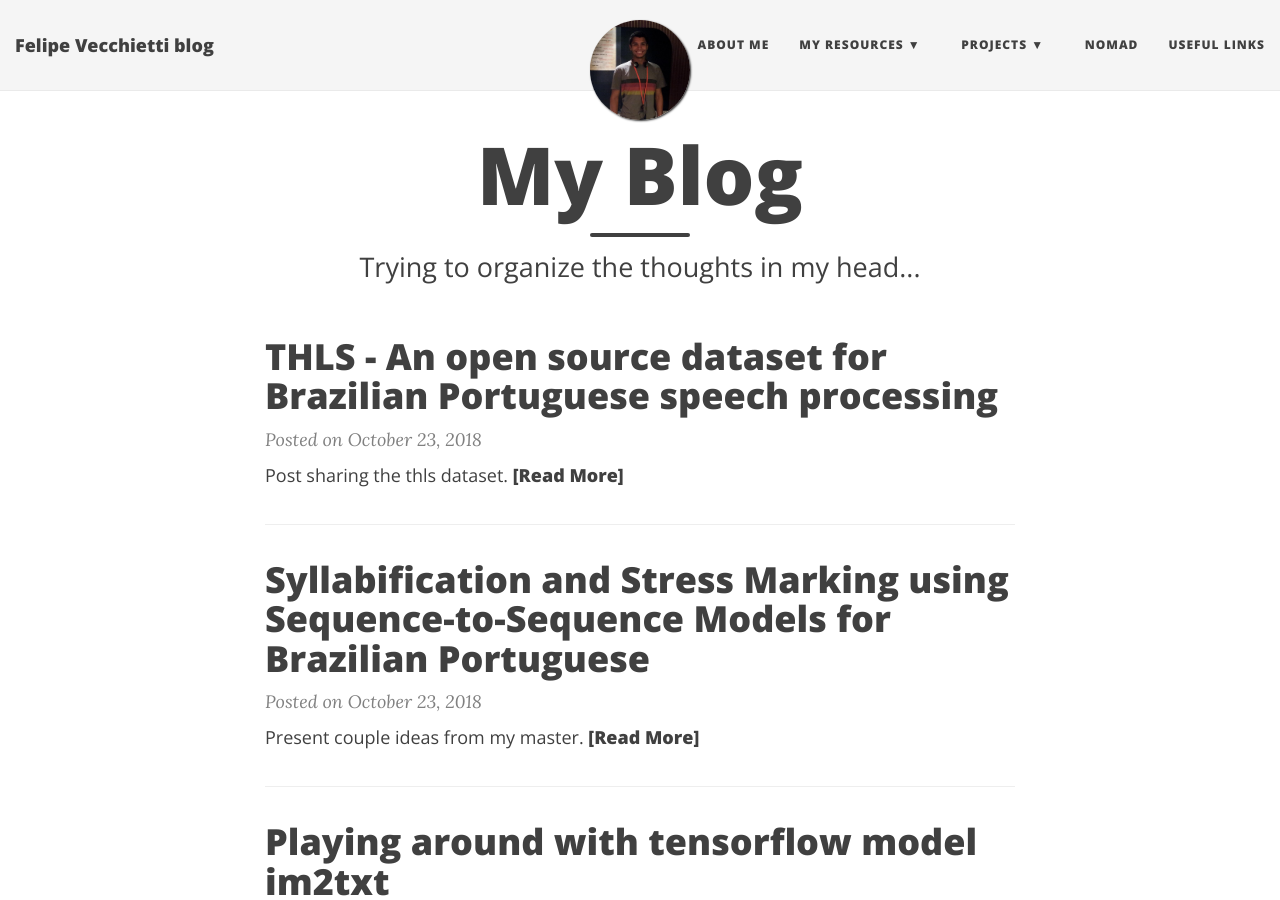
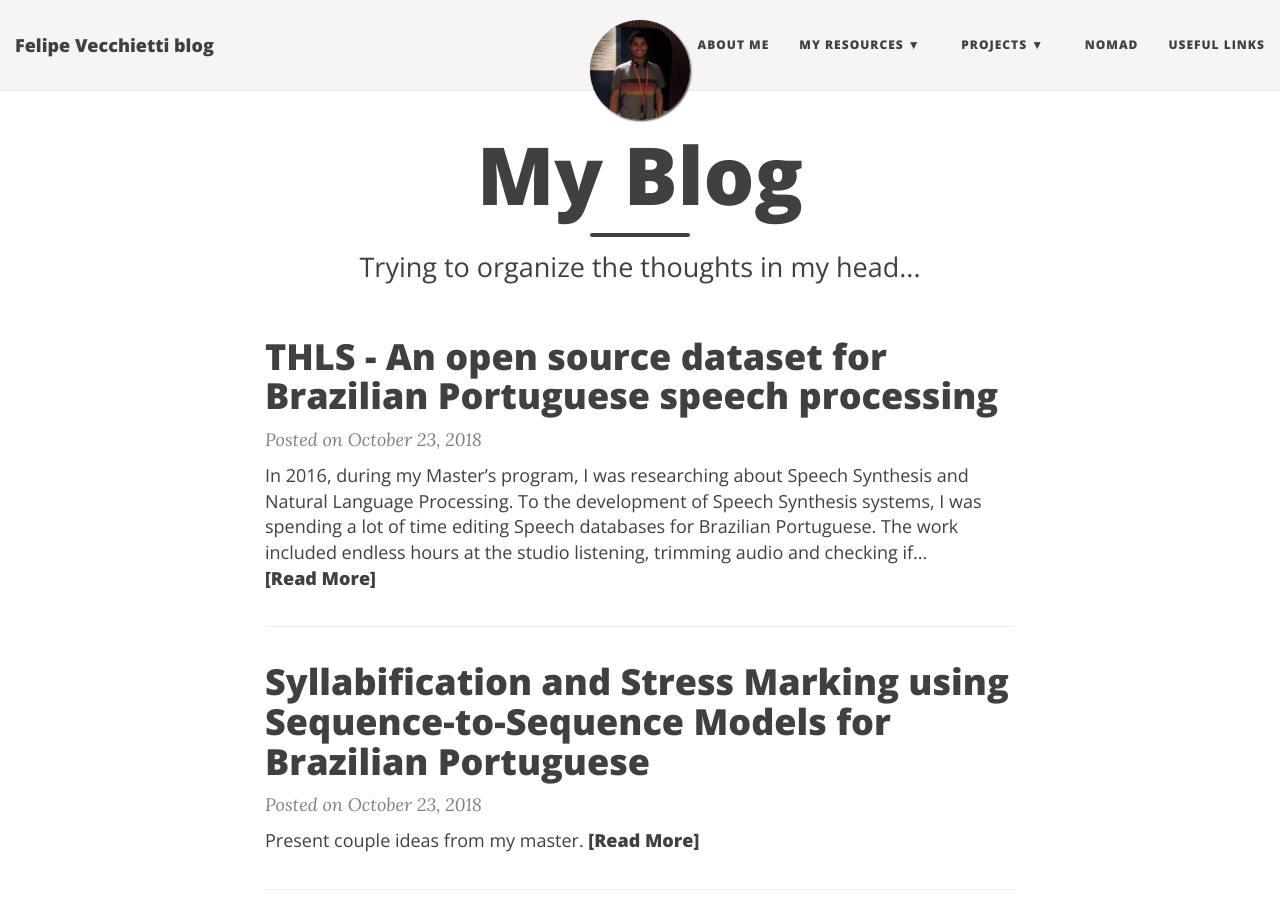
Before and after one commit to lfelipesv/lfelipesv.github.io, a Jekyll site: the page built from index.html, in a window 1280 px wide and 900 px high. Built offline with Jekyll 4.4.1, drawn with Linux system fonts in a browser that asks for light colours; nearby versions of some CDN libraries; the list of posts is cut into pages by our own code; part of the change alters nothing that is shown.

Commit message:
update thls dataset blog post

```diff
--- a/_posts/2018-10-23-thls-dataset.md
+++ b/_posts/2018-10-23-thls-dataset.md
@@ -3,6 +3,28 @@ layout: post
 title: THLS - An open source dataset for Brazilian Portuguese speech processing
 ---
 
-Post sharing the thls dataset.
+In 2016, during my Master’s program, I was researching about Speech Synthesis and Natural Language Processing. To the development of Speech Synthesis systems, I was spending a lot of time editing Speech databases for Brazilian Portuguese. The work included endless hours at the studio listening, trimming audio and checking if the correspondent translation was correct. That work was importing to the final goal of developing Brazilian Portuguese Text-To-Speech and Speech-To-Text systems. However, that dataset I edited was not open source and the options for open source datasets to Brazilian Portuguese was rather scarce. These days, we have more open source options, and I recommend the really nice works by Igor for Speech-To-Text [Igor's github](https://igormq.github.io/datasets/) and by Edresson for Text-To-Speech [Edresson's github](https://github.com/Edresson/TTS-Portuguese-Corpus).
 
-[gitlablink](https://gitlab.com/lfelipesv/1000-sentences-thls-dataset)
+At that time, my best friend Thalles went to spend some time at my home, when we would also try to practice some of his new compositions in a music studio. Then I tought why not to use that time and also record a small dataset to test statistical parametric Speech Synthesis algorithms or Speech Adaptation. So, we spent one whole morning at the studio recording the 1000 phonetically balanced Brazilian Portuguese sentences proposed in [1]. My friend Thalles was not a professional speaker, so I could see how tiring it was to record the 1000 sentences in that morning. The people in the studio were super nice and we completed successfully the recording.
+
+The dataset recorded in that day at the studio, after edited by me, is named as the THLS open source dataset that can be downloaded in this [gitlablink](https://gitlab.com/lfelipesv/1000-sentences-thls-dataset). The repository contains the audio files recorded in ‘wav’ format, the associated sentence translations and the reference paper that proposed the phonetically balanced sentences.
+
+One sample sentence is presented next.
+
+![Mp3 sample sentence](/sounds/THLS_PTBR_1000_FRA_0010.wav)
+
+The associated waveform correspondent to the sample sentence is shown in the next figure.
+
+![Waveform](/img/waveform.png)
+
+The associated spectogram correspondent to the sample sentence is shown in the next figure.
+
+![Spectogram](/img/spectogram.png)
+
+I hope the dataset is useful for your application. Please cite the Gitlab link if you use it for your research.
+
+Don’t forget to follow the good research in Speech Recognition and Speech Synthesis using Deep Learning being performed by Igor Quintanilha and Edresson Casanova respectively on Github.
+
+**REFERENCES**
+
+[1] Cirigliano, R. J. R., et al. "Um conjunto de 1000 frases foneticamente balanceadas para o Português Brasileiro obtido utilizando a abordagem de algoritmos genéticos." XXII simpósio Brasileiro de telecomuniçacões (2005).
```
Also changed, not shown: _posts/img/spectrogram.png (added), _posts/img/waveform.png (added), 1 other file.
